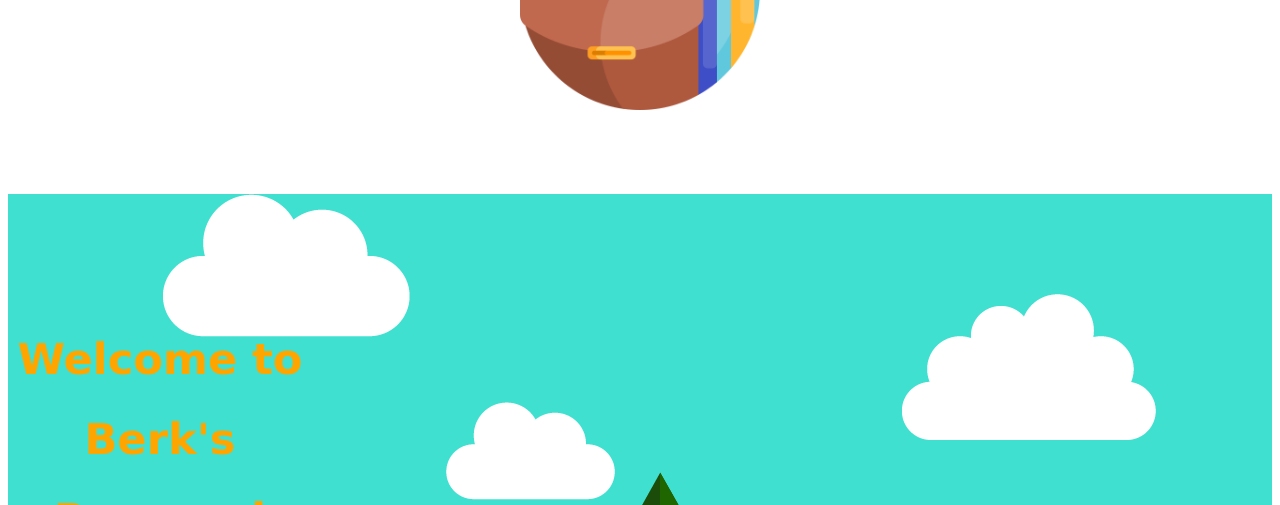
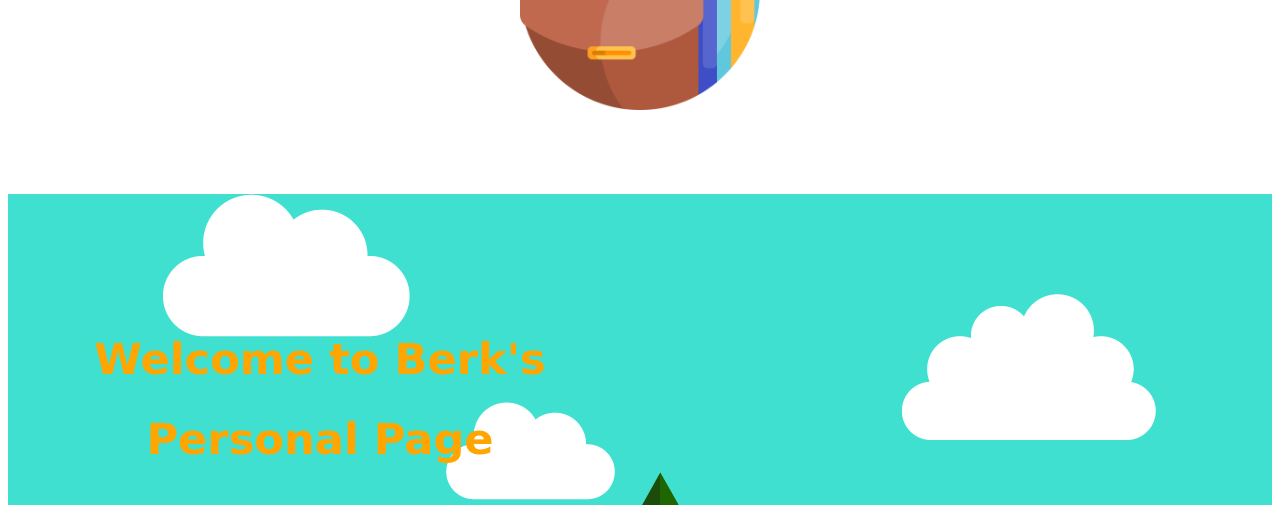
Before and after one commit to Codesque/Personal-Website, a plain HTML site: page index.html in a window 1280 px wide. Shown: the part 686-1191 px from the top of the page. Drawn offline with Linux system fonts and the light colour scheme; a web font is replaced by a local one.

Commit message:
Update style.css

```diff
--- a/css/style.css
+++ b/css/style.css
@@ -28,7 +28,7 @@ h1
 }
 
 .topmanuscript
-{ position: absolute;  top: 6rem;  right: 60rem;
+{ position: absolute;  top: 6rem;  right: 40rem;
 
     display: inline-block;
 }
```
